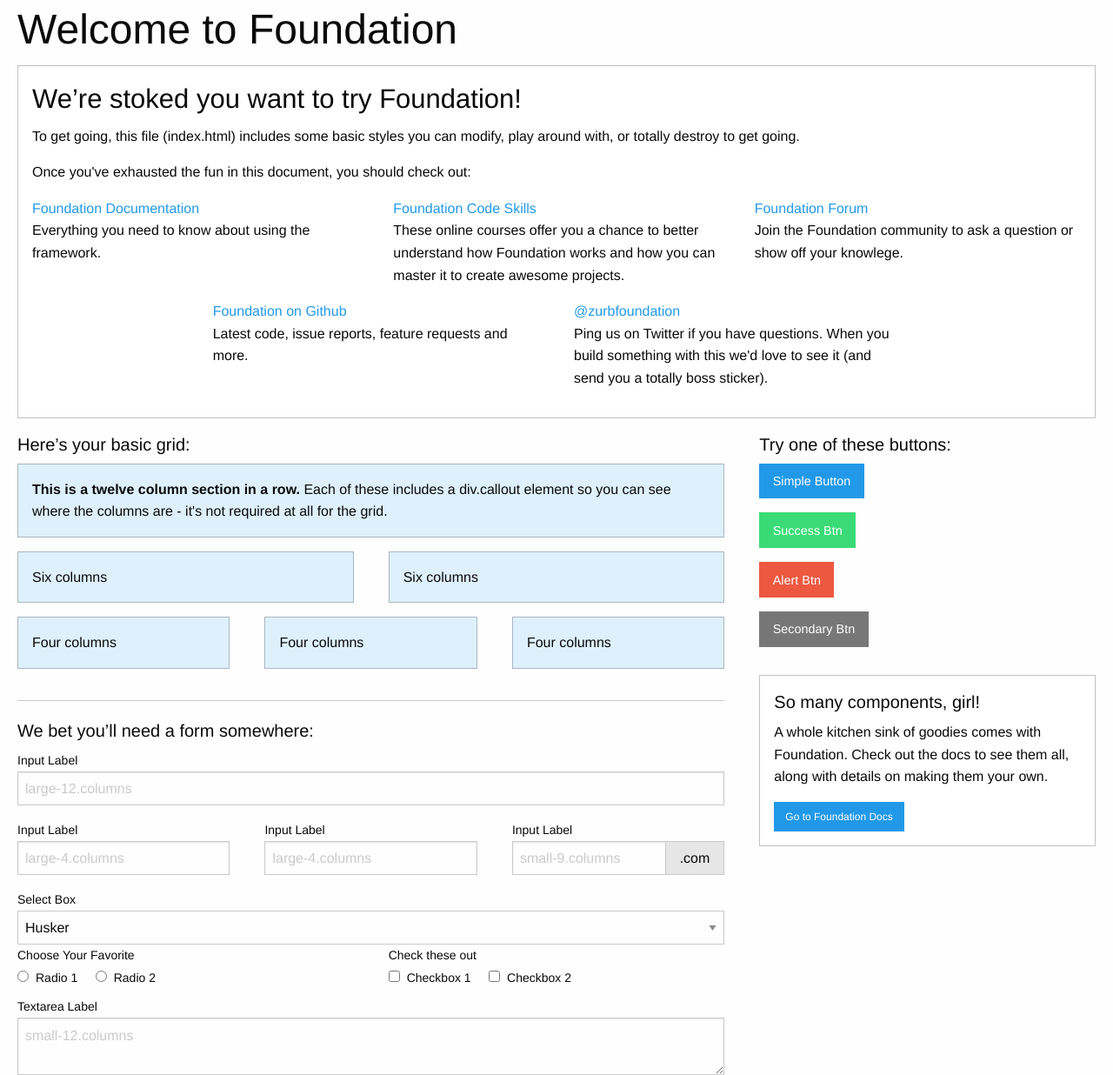
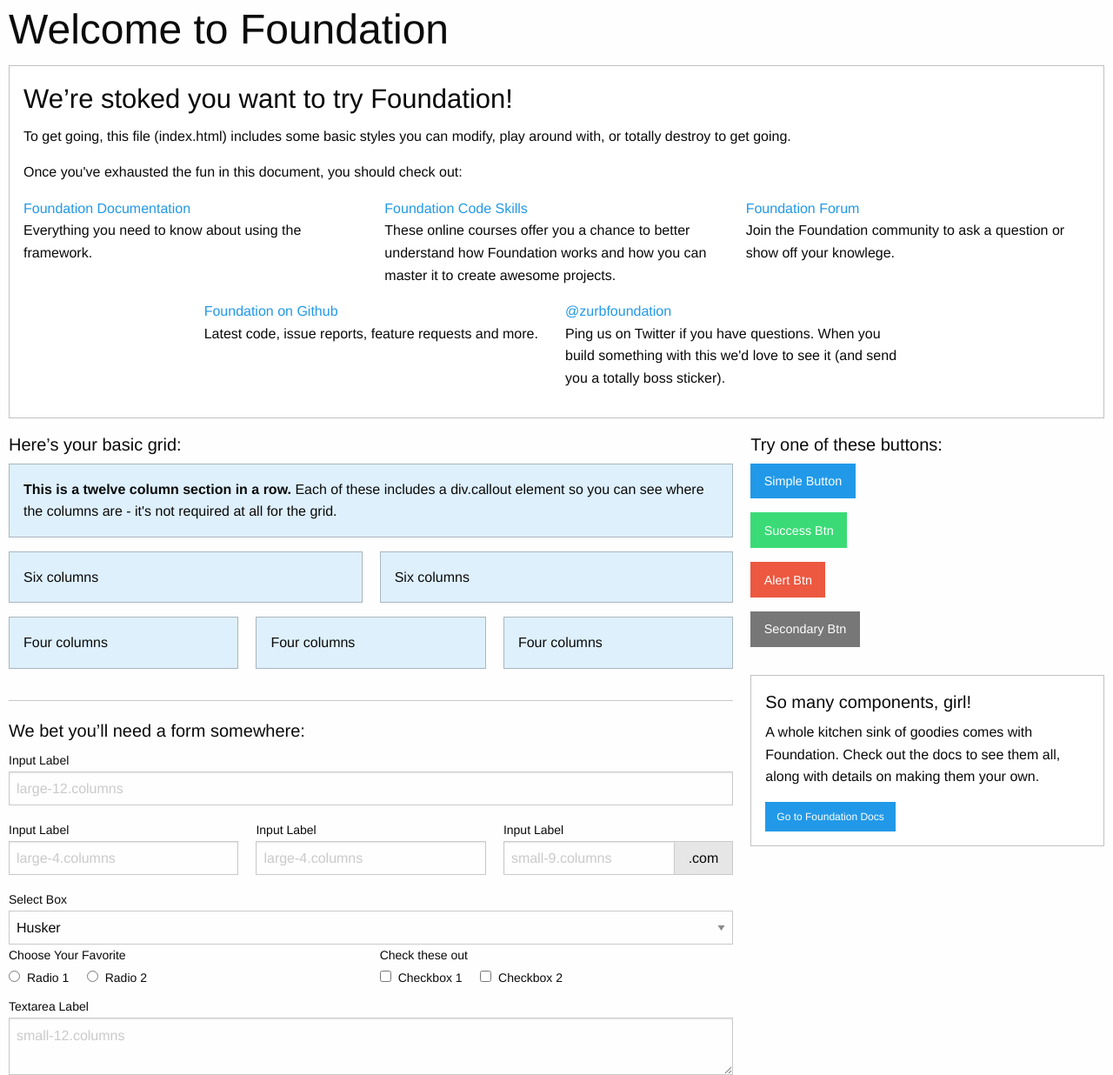
Before and after one commit to daverees4/rcm-website-version-7, a PHP site: page /bower_components/foundation-sites/customizer/index.html in a window 1280 px wide. Shown: the whole page at 87% size. Run offline with PHP 8.4, Linux system fonts and the light colour scheme; some libraries are stand-ins or nearby versions.

Commit message:
Add new grid

```diff
--- a/css/app.css
+++ b/css/app.css
@@ -852,12 +852,12 @@ button {
     padding-right: 0; }
   .row .row {
     max-width: none;
-    margin-left: -1rem;
-    margin-right: -1rem; }
+    margin-left: -0.5rem;
+    margin-right: -0.5rem; }
     @media screen and (min-width: 40em) {
       .row .row {
-        margin-left: -1.25rem;
-        margin-right: -1.25rem; } }
+        margin-left: -0.625rem;
+        margin-right: -0.625rem; } }
     .row .row.collapse {
       margin-left: 0;
       margin-right: 0; }
@@ -870,12 +870,12 @@ button {
 .column, .columns {
   width: 100%;
   float: left;
-  padding-left: 1rem;
-  padding-right: 1rem; }
+  padding-left: 0.5rem;
+  padding-right: 0.5rem; }
   @media screen and (min-width: 40em) {
     .column, .columns {
-      padding-left: 1.25rem;
-      padding-right: 1.25rem; } }
+      padding-left: 0.625rem;
+      padding-right: 0.625rem; } }
   .column:last-child:not(:first-child), .columns:last-child:not(:first-child) {
     float: right; }
   .column.end:last-child:last-child, .end.columns:last-child:last-child {
@@ -1137,8 +1137,8 @@ button {
   margin-right: 0; }
 
 .small-uncollapse > .column, .small-uncollapse > .columns {
-  padding-left: 1rem;
-  padding-right: 1rem; }
+  padding-left: 0.5rem;
+  padding-right: 0.5rem; }
 
 .small-centered {
   float: none;
@@ -1402,8 +1402,8 @@ button {
     margin-right: 0; }
 
   .medium-uncollapse > .column, .medium-uncollapse > .columns {
-    padding-left: 1.25rem;
-    padding-right: 1.25rem; }
+    padding-left: 0.625rem;
+    padding-right: 0.625rem; }
 
   .medium-centered {
     float: none;
@@ -1666,8 +1666,8 @@ button {
     margin-right: 0; }
 
   .large-uncollapse > .column, .large-uncollapse > .columns {
-    padding-left: 1.25rem;
-    padding-right: 1.25rem; }
+    padding-left: 0.625rem;
+    padding-right: 0.625rem; }
 
   .large-centered {
     float: none;
--- a/scss/_settings.scss
+++ b/scss/_settings.scss
@@ -93,8 +93,8 @@ $breakpoint-classes: (small medium large);
 $grid-row-width: 100%;
 $grid-column-count: 12;
 $grid-column-gutter: (
-  small: 32px,
-  medium: 40px,
+  small: 16px,
+  medium: 20px,
 );
 $grid-column-align-edge: true;
 $block-grid-max: 8;
```
Also changed, not shown: css/custom.css (+22 -0 lines), index.html (+4 -4 lines), img/00818320-750f-45da-a7b6-0a337a7ed648.jpeg (added), scss/app.scss (line endings or trailing spaces), 1 other file.
